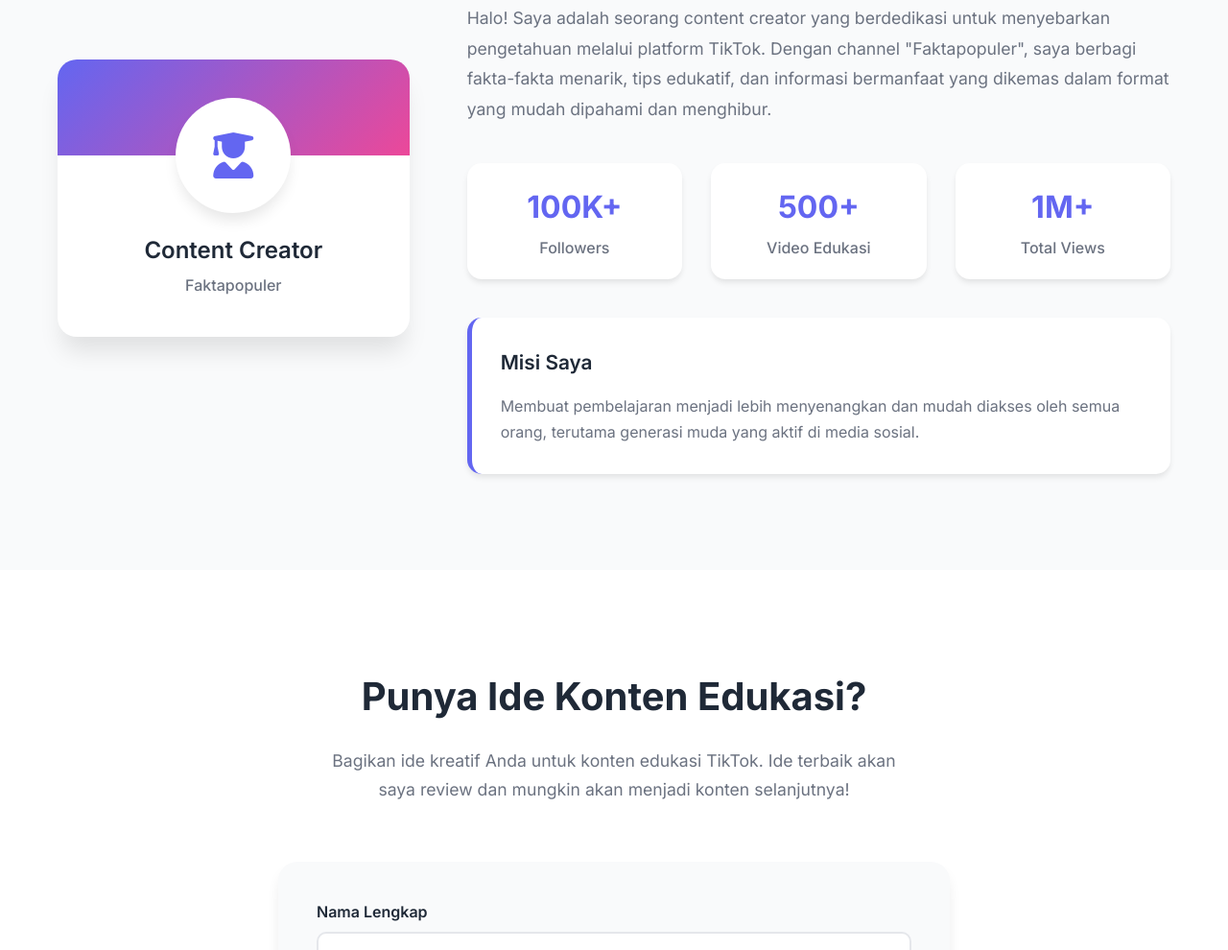
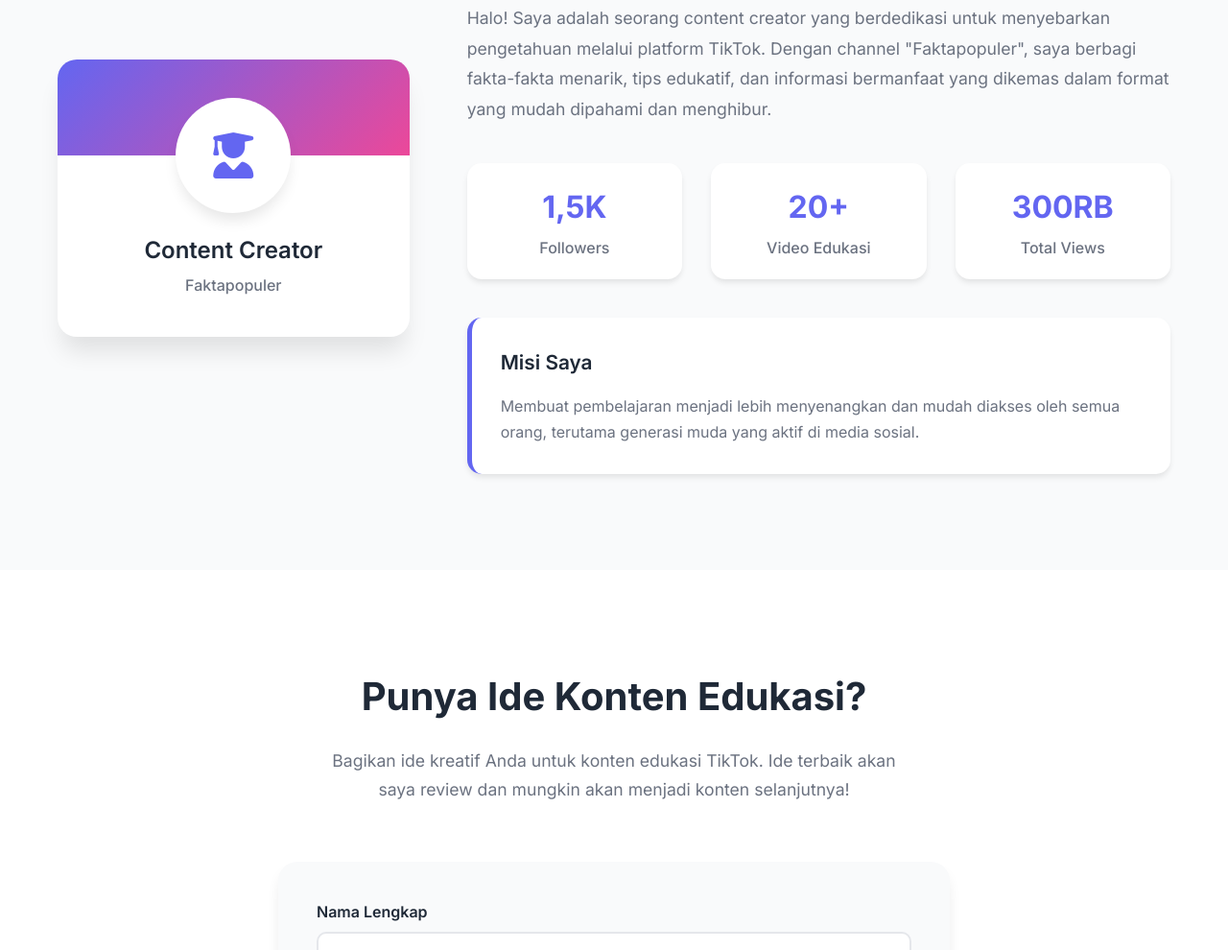
Before and after one commit to imammulmuthaqim/faktapopuler.github.io, a website built with Vite: page index.html in a window 1280 px wide. Shown: the part 981-1971 px from the top of the page at 96% size. Built offline with nearby package versions, Linux system fonts and the light colour scheme; some packages are replaced by stand-ins of ours.

Commit message:
index.html

```diff
--- a/index.html
+++ b/index.html
@@ -47,7 +47,7 @@
                             <i class="fas fa-lightbulb"></i>
                             Kirim Ide Konten
                         </a>
-                        <a href="https://tiktok.com/@faktapopuler" target="_blank" class="btn btn-secondary">
+                        <a href="https://www.tiktok.com/@faktapopuler96?_t=ZS-8xOZiYvGS5R&_r=1" target="_blank" class="btn btn-secondary">
                             <i class="fab fa-tiktok"></i>
                             Follow TikTok
                         </a>
@@ -95,15 +95,15 @@
                     </p>
                     <div class="stats-grid">
                         <div class="stat-item">
-                            <div class="stat-number">100K+</div>
+                            <div class="stat-number">1,5K</div>
                             <div class="stat-label">Followers</div>
                         </div>
                         <div class="stat-item">
-                            <div class="stat-number">500+</div>
+                            <div class="stat-number">20+</div>
                             <div class="stat-label">Video Edukasi</div>
                         </div>
                         <div class="stat-item">
-                            <div class="stat-number">1M+</div>
+                            <div class="stat-number">300RB</div>
                             <div class="stat-label">Total Views</div>
                         </div>
                     </div>
```
